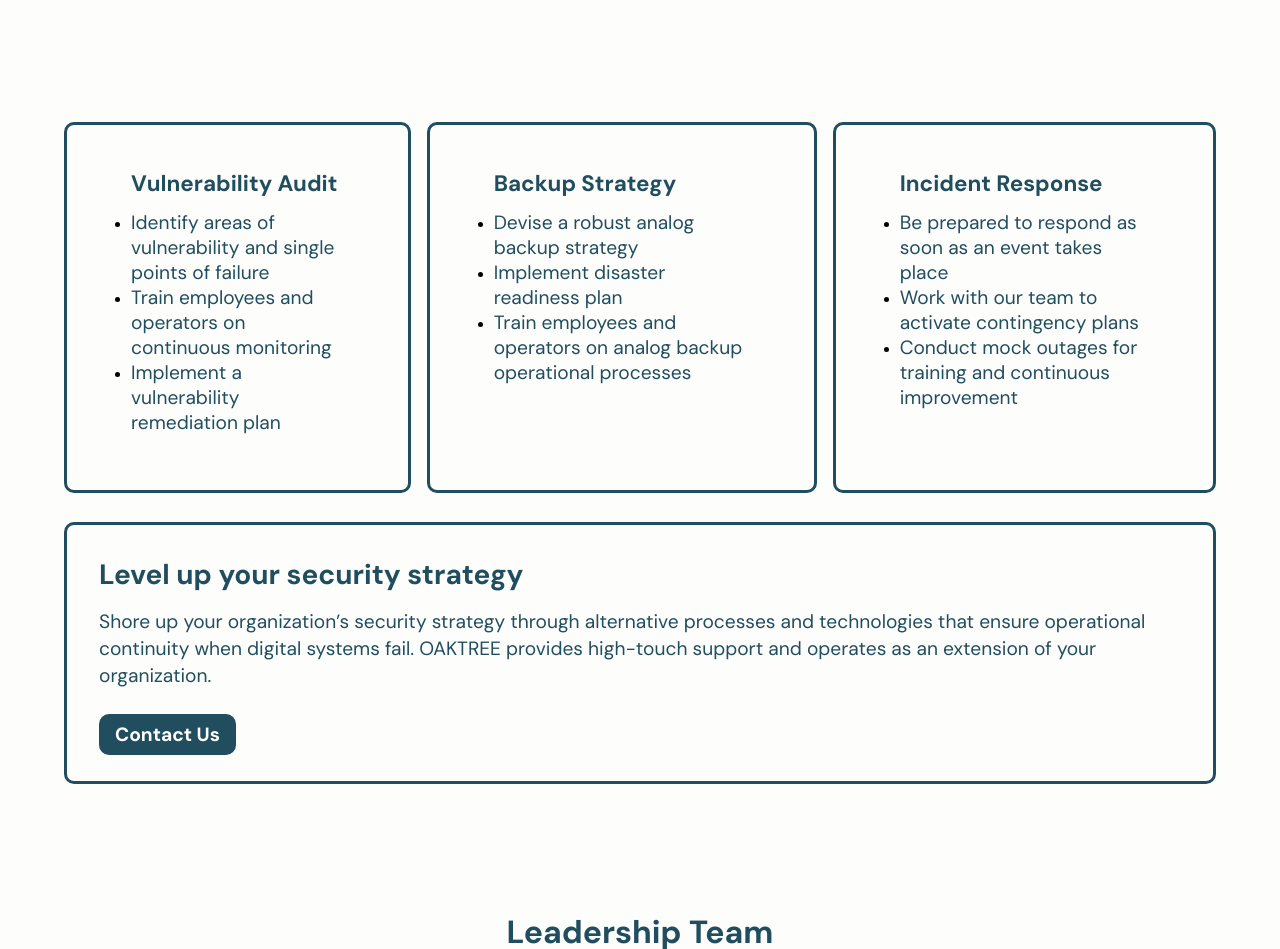
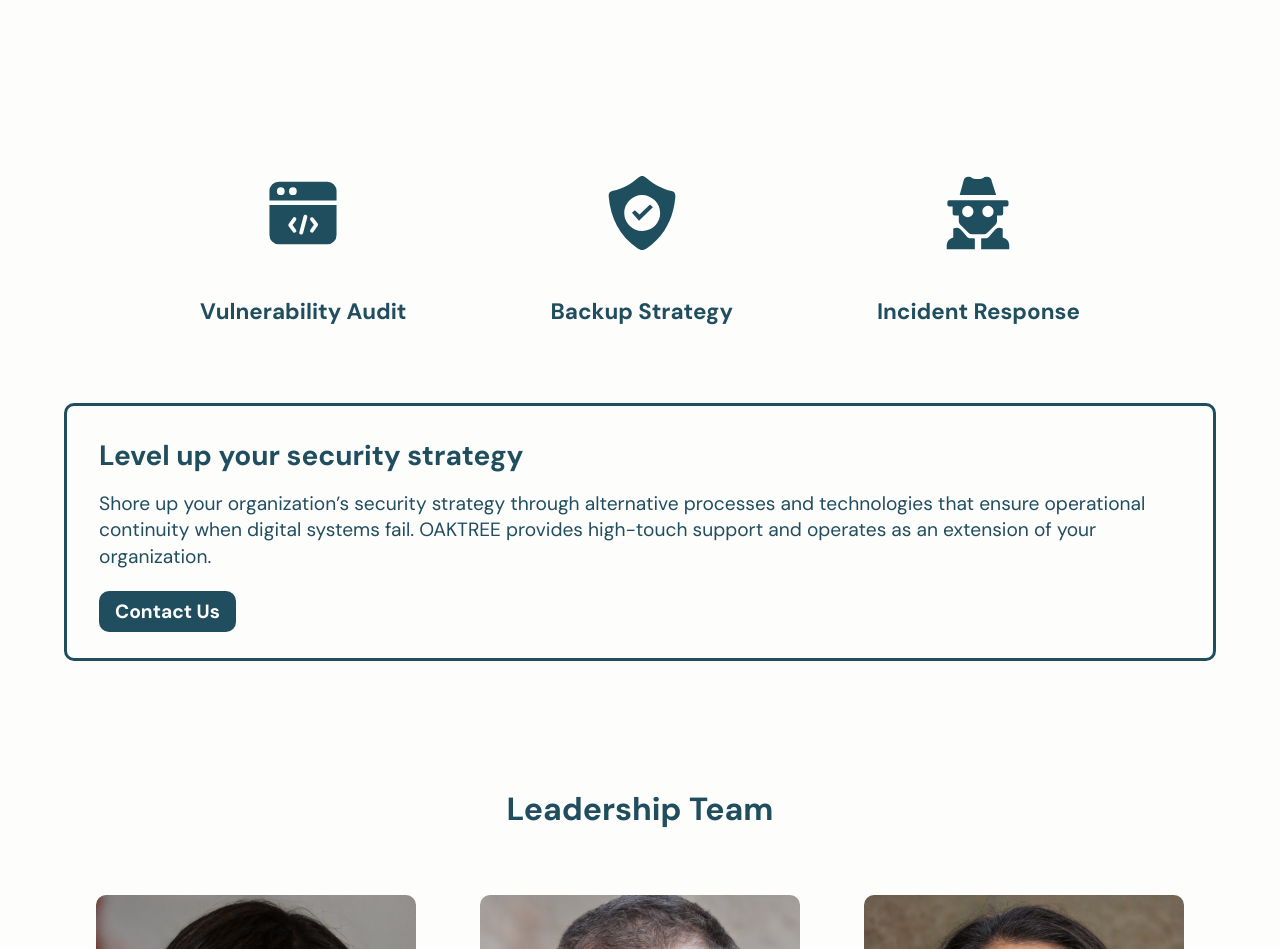
Before and after one commit to user5142/OAKTREE, a plain HTML site: page index.html in a window 1280 px wide. Shown: the part 1260-2209 px from the top of the page. Drawn offline with Linux system fonts and the light colour scheme.

Commit message:
Update services section

```diff
--- a/css/style.css
+++ b/css/style.css
@@ -318,7 +318,7 @@ h3 .button-2 {
     #section-2 {
         flex-flow: column;
         flex-direction: column-reverse;
-        padding: 5rem 2%;
+        padding: 5rem 1rem;
         gap: 6rem;
     }
 
@@ -348,21 +348,31 @@ h3 .button-2 {
 .service-card {
     display: flex;
     justify-content: center;
-    border: .2rem solid #204E5F;
-    border-radius: 10px;
     height: 100%;
     max-height: 30rem;
     max-width: 24rem;
 }
 
 .service-card-content {
+    display: flex;
+    flex-flow: column;
+    justify-content: center;
     padding: 3rem 4rem;
     width: 80%;
 }
 
-.service-card-content ul {
-    padding-top: 1rem;
-    list-style: disc;
+.service-card-content h4 {
+    text-align: center;
+}
+
+.icon-container {
+    display: flex;
+    justify-content: center;
+}
+
+.icon {
+    padding: 0 0 3rem 0;
+    width: 5rem;
 }
 
 .level-up {
@@ -383,10 +393,6 @@ h3 .button-2 {
 
 .level-up-content h2 {
     color: #204E5F;
-}
-
-.level-up-content .button-container {
-    padding-top: 1rem;
 }
 
 @media only screen and (max-width: 1295px) {
--- a/index.html
+++ b/index.html
@@ -76,50 +76,26 @@
         <div class="service-cards-container">
             <div class="service-card">
                 <div class="service-card-content">
+                    <div class="icon-container">
+                        <img class="icon" src="images/oaktree-icon-1.svg">
+                    </div>
                     <h4>Vulnerability Audit</h4>
-                    <ul>
-                        <li>
-                            <p>Identify areas of vulnerability and single points of failure</p>
-                        </li>
-                        <li>
-                            <p>Train employees and operators on continuous monitoring</p>
-                        </li>
-                        <li>
-                            <p>Implement a vulnerability remediation plan</p>
-                        </li>
-                    </ul>
                 </div>
             </div>
             <div class="service-card">
                 <div class="service-card-content">
+                    <div class="icon-container">
+                        <img class="icon" src="images/oaktree-icon-2.svg">
+                    </div>
                     <h4>Backup Strategy</h4>
-                    <ul>
-                        <li>
-                            <p>Devise a robust analog backup strategy</p>
-                        </li>
-                        <li>
-                            <p>Implement disaster readiness plan</p>
-                        </li>
-                        <li>
-                            <p>Train employees and operators on analog backup operational processes</p>
-                        </li>
-                    </ul>
                 </div>
             </div>
             <div class="service-card">
                 <div class="service-card-content">
+                    <div class="icon-container">
+                        <img class="icon" src="images/oaktree-icon-3.svg">
+                    </div>
                     <h4>Incident Response</h4>
-                    <ul>
-                        <li>
-                            <p>Be prepared to respond as soon as an event takes place</p>
-                        </li>
-                        <li>
-                            <p>Work with our team to activate contingency plans</p>
-                        </li>
-                        <li>
-                            <p>Conduct mock outages for training and continuous improvement</p>
-                        </li>
-                    </ul>
                 </div>
             </div>
         </div>
```
Also changed, not shown: images/oaktree-icon-1.svg (added), images/oaktree-icon-2.svg (added), images/oaktree-icon-3.svg (added).
